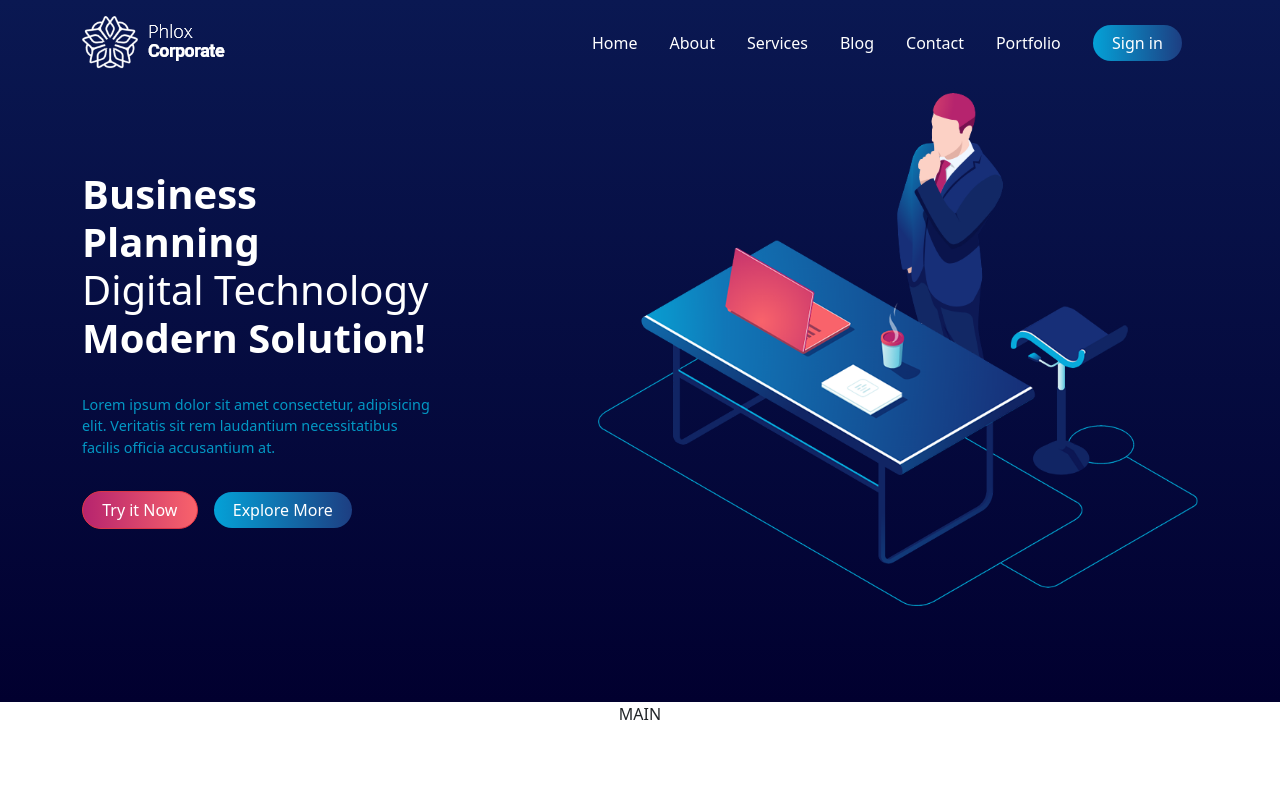
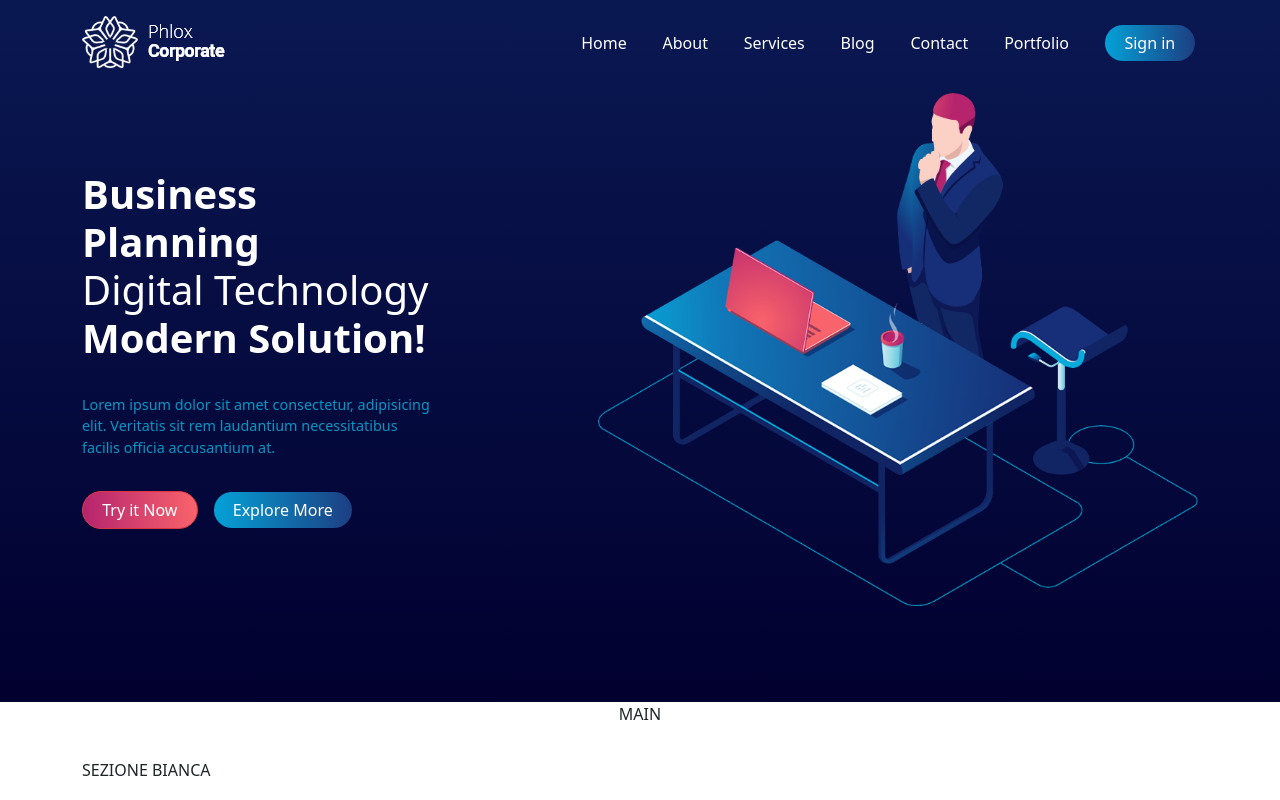
Before and after one commit to lucapolzone/proj-html-vuejs, a Vue app: page / in a window 1280 px wide. Shown: the top 800 px of the page. Built offline with nearby package versions, Linux system fonts and the light colour scheme.

Commit message:
feat: header refactoring

```diff
--- a/src/components/AppHeader.vue
+++ b/src/components/AppHeader.vue
@@ -15,7 +15,7 @@ export default {
       <nav class="d-flex justify-content-between align-items-center mb-4">
         <!-- LOGO -->
         <a href="#">
-          <img :src="navElements.src" alt="">
+          <img :src="navElements.src" alt="img-logo">
         </a>
 
         <ul class="d-flex align-items-center">
@@ -83,8 +83,23 @@ header {
   color: white;
   @include bluegradient;
 
-  nav li {
-    margin: 0 $small-size;
+  nav {
+
+    ul {
+      max-width: 620px;
+      width: 100%;
+      display: flex;
+      justify-content: space-between;
+
+
+      li {
+        margin: 0 $xxsmall-size;
+
+        .btn {
+          min-width: 90px;
+        }
+      }
+    }
   }
 
   .jumbotron {
--- a/src/components/AppMain.vue
+++ b/src/components/AppMain.vue
@@ -38,7 +38,7 @@ main {
 
 
   section {
-    padding: 7rem 0;
+    padding: 2rem 0;
   }
 
 
```
